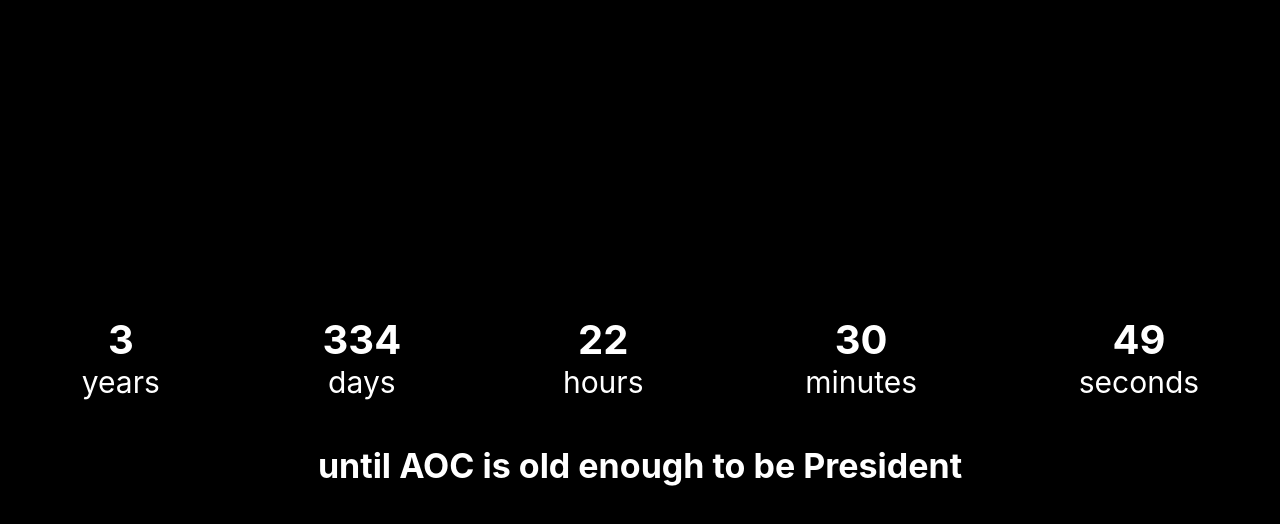
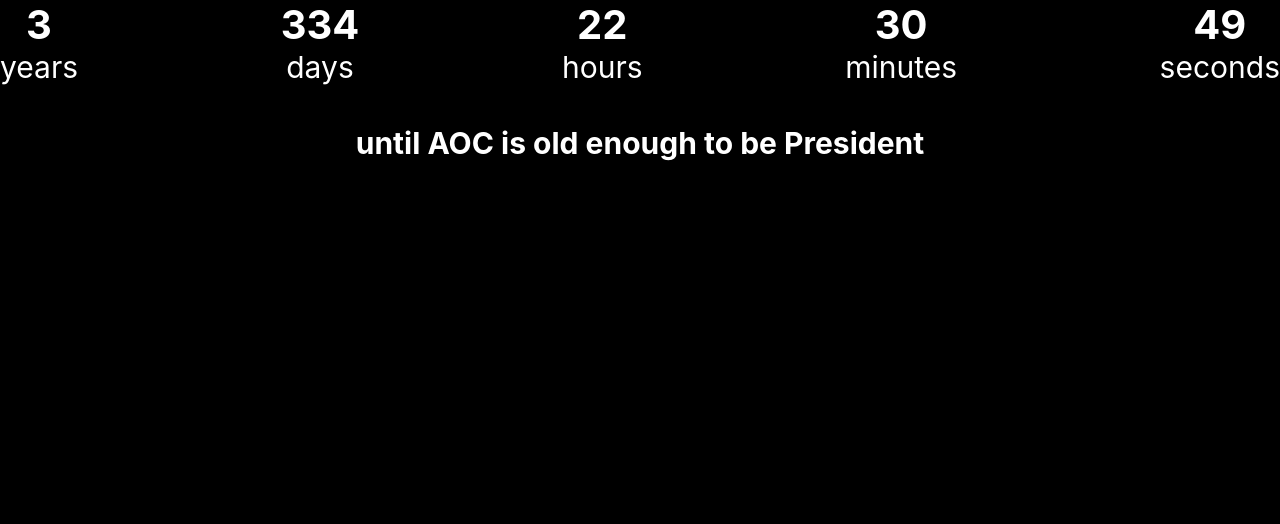
Before and after one commit to cartertoni/aoccountdown, a React (Create React App) app: page / in a window 1280 px wide. Shown: the top 524 px of the page. Built offline with nearby package versions, Linux system fonts and the light colour scheme.

Commit message:
Updated css

```diff
--- a/src/App.css
+++ b/src/App.css
@@ -37,25 +37,21 @@
   }
 }
 
-ul {
-  list-style: none;
+.main {
+  background-color: black;
+  font-size: 40px;
+  color: white;
 }
 
-.grid {
-  background-color: black;
-  color: white;
-  font-size: 40px;
-  text-align: center;
-  display: grid;
-  /*grid-template-columns: repeat(5, 20vw); */
-  grid-template-columns: minmax(80px, auto);
-  grid-template-rows: 50vh;
-  justify-items: center;
-  align-items: center;
+.clock {
+ display: flex;
+ flex-flow: row wrap;
+ justify-content: space-between;
+ align-items: center;
 }
 
 .clock-element {
-  align-self: end;
+  text-align: center;
 }
 
 span {
@@ -64,12 +60,11 @@
 }
 
 
-.subheader {
-  grid-column-start: 1;
-  grid-column-end: 6;
-  align-self: start;
+.headline {
+  text-align: center;
+  align-self: center;
 }
 
 h4 {
-  font-size: .85em;
+  font-size: .75em;
 }
--- a/src/App.js
+++ b/src/App.js
@@ -34,13 +34,15 @@
   }, [milliseconds])
 
   return (
-    <div class="grid">
+    <div class="main">
+      <div class="clock">
         <Time count={years} unit="years" />
         <Time count={days} unit="days" />
         <Time count={hours} unit="hours" />
         <Time count={minutes} unit="minutes" />
         <Time count={seconds} unit="seconds" />
-      <div class="subheader">
+      </div>
+      <div class="headline">
         <h4>until AOC is old enough to be President</h4>
       </div>
     </div>
```
